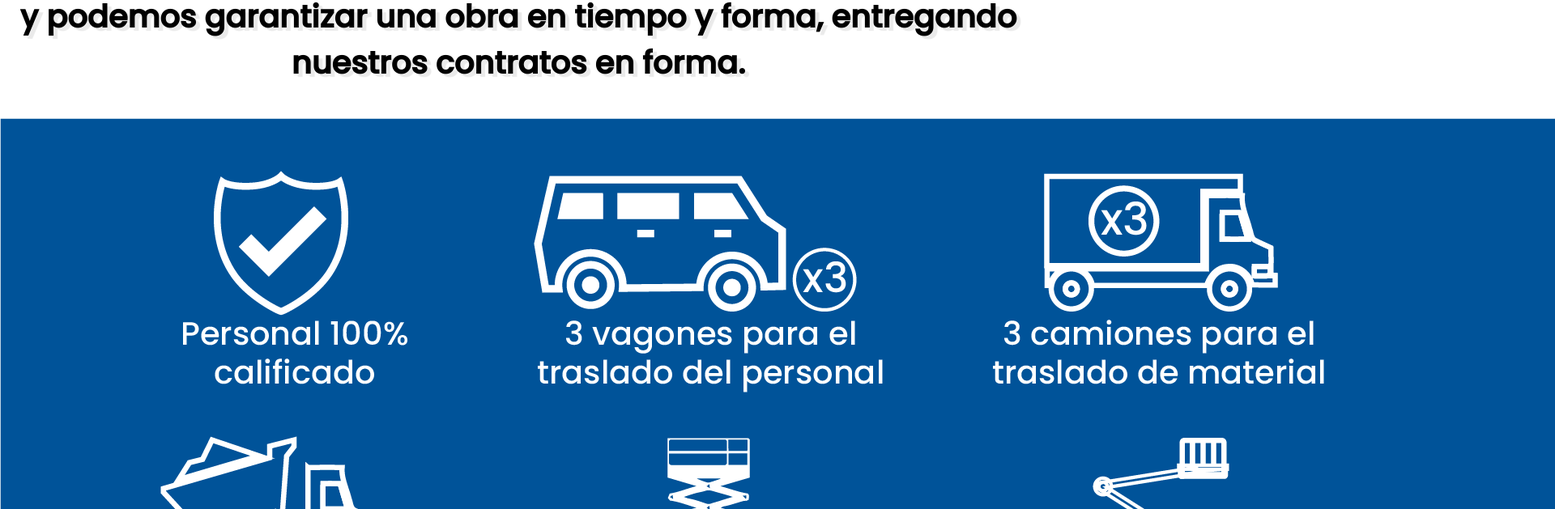
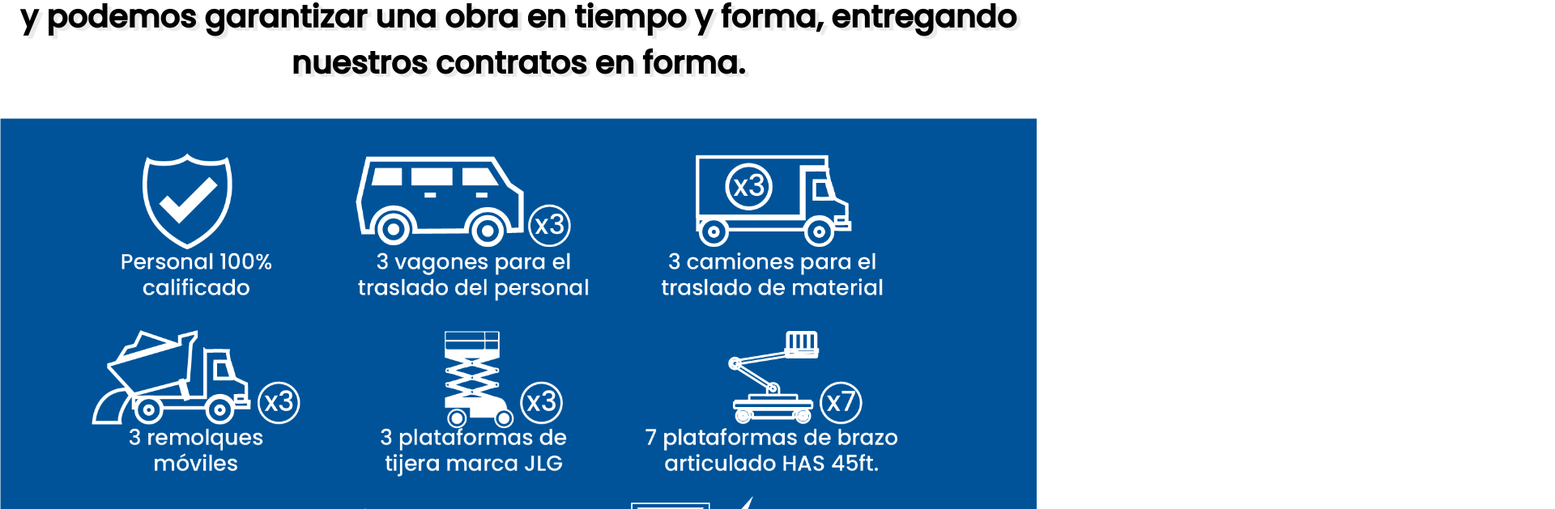
Before and after one commit to EdgarRamosLuna/pepsa, a React (Create React App) app: page / in a window 1280 px wide. Shown: the part 1027-1656 px from the top of the page at 81% size, 1920 px wide, since content can reach past the window. Built offline with nearby package versions, Linux system fonts and the light colour scheme.

Commit message:
Nosotros Component page

```diff
--- a/src/styles/GlobalStyles.js
+++ b/src/styles/GlobalStyles.js
@@ -24,6 +24,12 @@ const GlobalStyle = createGlobalStyle`
     h1{
         font-family: 'AB';
     }
+    img{
+        display: block;
+        object-fit: cover;
+        object-position: center top;
+        width: 100%;
+    }
 `;
 
 export default GlobalStyle;
```
